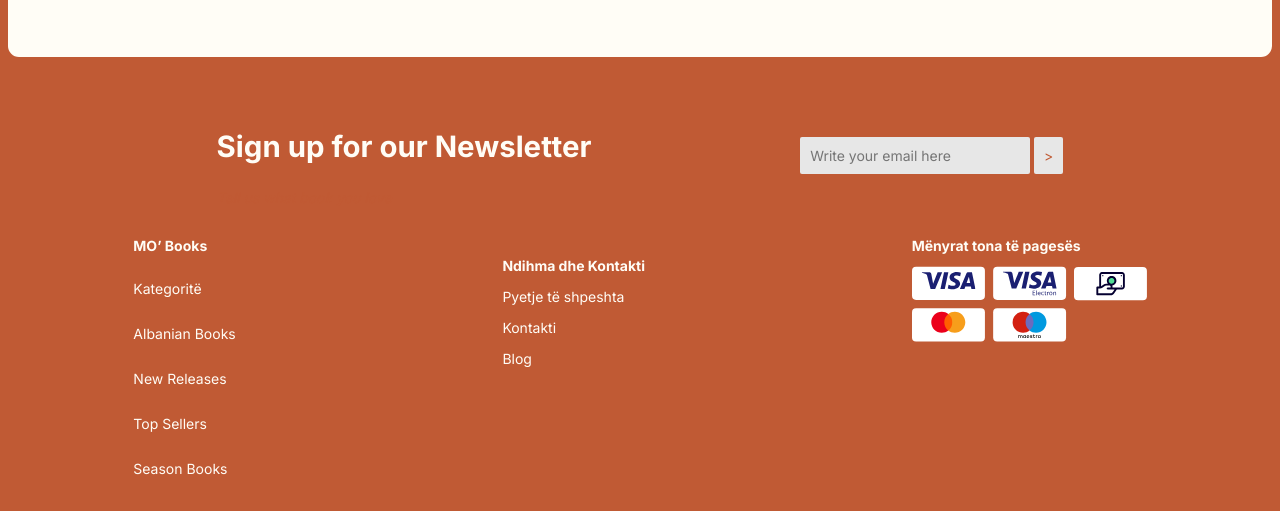
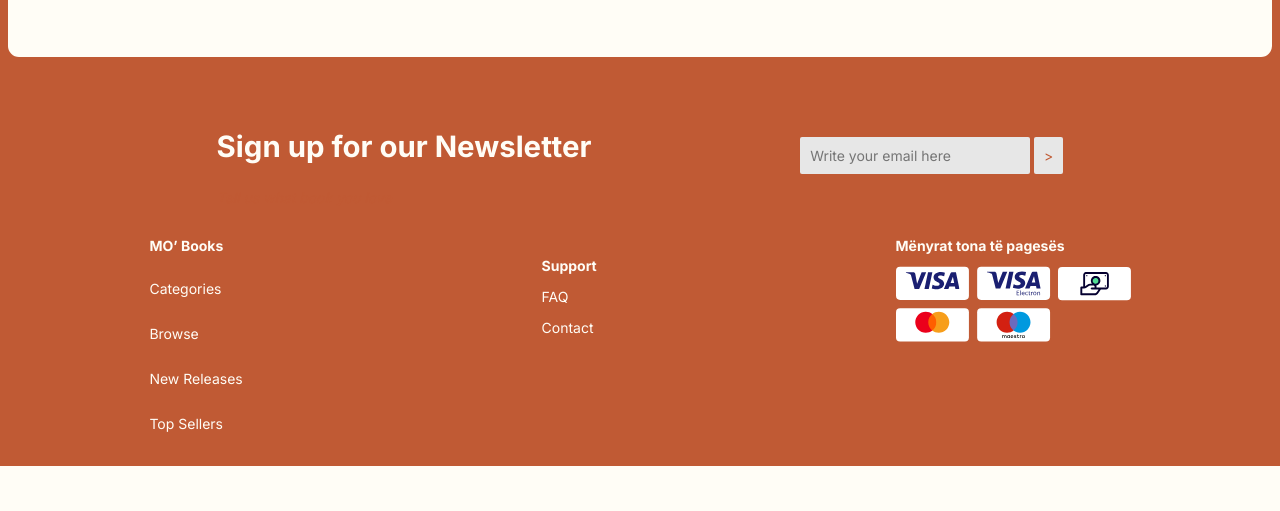
Before and after one commit to m-bobi/MO-Books, a PHP site: page /html/browse.html in a window 1280 px wide. Shown: the part 4924-5435 px from the top of the page. After the commit the page ends 5390 px from the top, so only its background shows below. Run offline with PHP 8.4, Linux system fonts and the light colour scheme; some libraries are stand-ins or nearby versions.

Commit message:
+ browse changes

```diff
--- a/css/browse.css
+++ b/css/browse.css
@@ -134,7 +134,6 @@
 
 }
 
-/* Make more adjustments for phone */
 @media screen and (max-width: 350px) {
 
     .product {
--- a/html/browse.html
+++ b/html/browse.html
@@ -5,12 +5,12 @@
     <meta charset="utf-8" />
     <meta name="viewport" content="initial-scale=1, width=device-width" />
     <title>Browse | MO' BOOKS</title>
+    <link rel="stylesheet" href="/css/browse.css" />
     <link rel="shortcut icon" href="/resources/logos/books.png" type="image/x-icon">
     <link rel="stylesheet" href="/css/globals.css" />
-    <link rel="stylesheet" href="/css/browse.css" />
 
     <script src="https://kit.fontawesome.com/538a0bacad.js" crossorigin="anonymous"></script>
-    <!-- Include this in the head of your HTML -->
+
     <script src="/js/cart.js"></script>
 
 </head>
@@ -232,32 +232,26 @@
         <div class="categories">
             <h2>MO’ Books</h2>
             <a href="http://" target="_blank" rel="noopener noreferrer">
-                <p>Kategoritë</p>
+                <p>Categories</p>
             </a>
             <a href="http://" target="_blank" rel="noopener noreferrer">
-                <p>Albanian Books</p>
+                <p>Browse</p>
             </a>
-            <a href="http://" target="_blank" rel="noopener noreferrer">
+            <a href="#newReleases target=" _blank" rel="noopener noreferrer">
                 <p>New Releases</p>
             </a>
-            <a href="http://" target="_blank" rel="noopener noreferrer">
+            <a href="bestSellers target=" _blank" rel="noopener noreferrer">
                 <p>Top Sellers</p>
-            </a>
-            <a href="http://" target="_blank" rel="noopener noreferrer">
-                <p>Season Books</p>
             </a>
         </div>
         <div class="support">
             <div>
-                <h2>Ndihma dhe Kontakti</h2>
-                <a href="http://" target="_blank" rel="noopener noreferrer">
-                    <p>Pyetje të shpeshta</p>
+                <h2>Support</h2>
+                <a href="" target="_blank" rel="noopener noreferrer">
+                    <p>FAQ</p>
                 </a>
-                <a href="http://" target="_blank" rel="noopener noreferrer">
-                    <p>Kontakti</p>
-                </a>
-                <a href="http://" target="_blank" rel="noopener noreferrer">
-                    <p>Blog</p>
+                <a href="/html/contact.html" rel="noopener noreferrer">
+                    <p>Contact</p>
                 </a>
             </div>
         </div>
```
